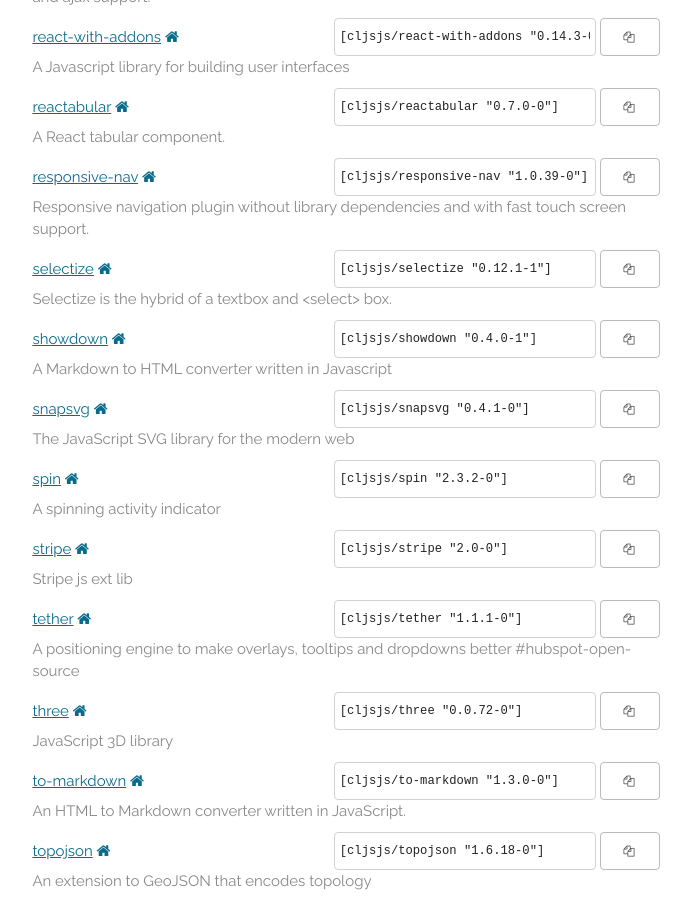
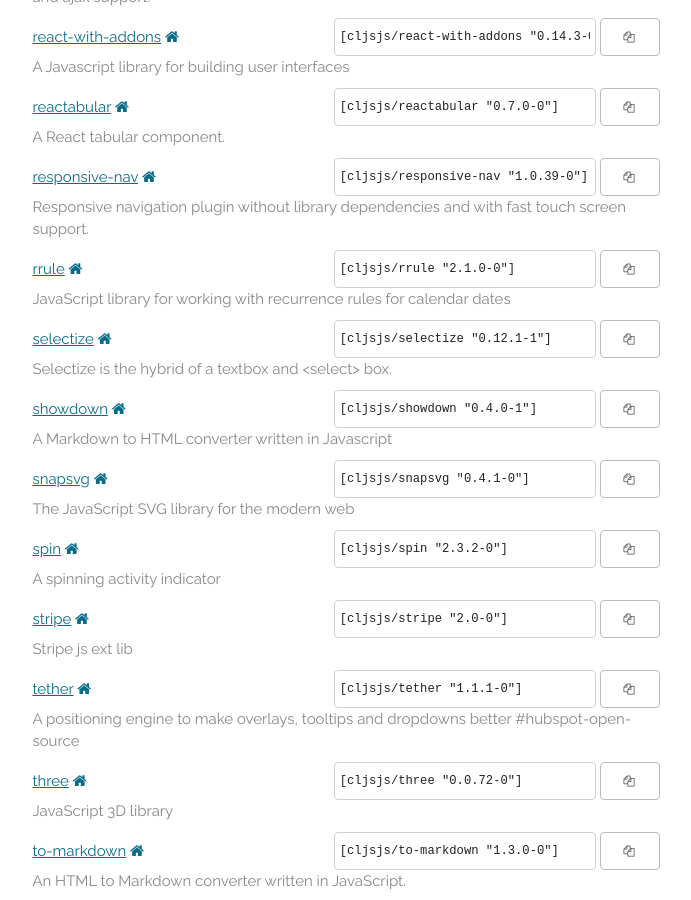
Before and after one commit to cljsjs/cljsjs.github.io, a Jekyll site: the page built from index.markdown, in a window 1280 px wide and 900 px high, scrolled down 9332 px. Shown: the whole window, without its empty margins (294-985 px from the left). Built offline with Jekyll 4.4.1, drawn with Linux system fonts in a browser that asks for light colours; nearby versions of some CDN libraries; comment, search, counter and statistics services are not loaded.

Commit message:
Automatic update

```diff
--- a/_includes/packages.html
+++ b/_includes/packages.html
@@ -1041,6 +1041,15 @@
     <p class="description">Responsive navigation plugin without library dependencies and with fast touch screen support.</p>
   </li>
   <li>
+    <a href="https://clojars.org/cljsjs/rrule">rrule</a>
+    <a href="https://github.com/jkbrzt/rrule" target="new"><i class="fa fa-home"></i></a>
+    <span class="clojars">
+      <input type="text" value='[cljsjs/rrule "2.1.0-0"]'/>
+      <button data-clipboard-text='[cljsjs/rrule "2.1.0-0"]'><i class="fa fa-copy"></i></button>
+    </span>
+    <p class="description">JavaScript library for working with recurrence rules for calendar dates</p>
+  </li>
+  <li>
     <a href="https://clojars.org/cljsjs/selectize">selectize</a>
     <a href="http://brianreavis.github.io/selectize.js/" target="new"><i class="fa fa-home"></i></a>
     <span class="clojars">
```
